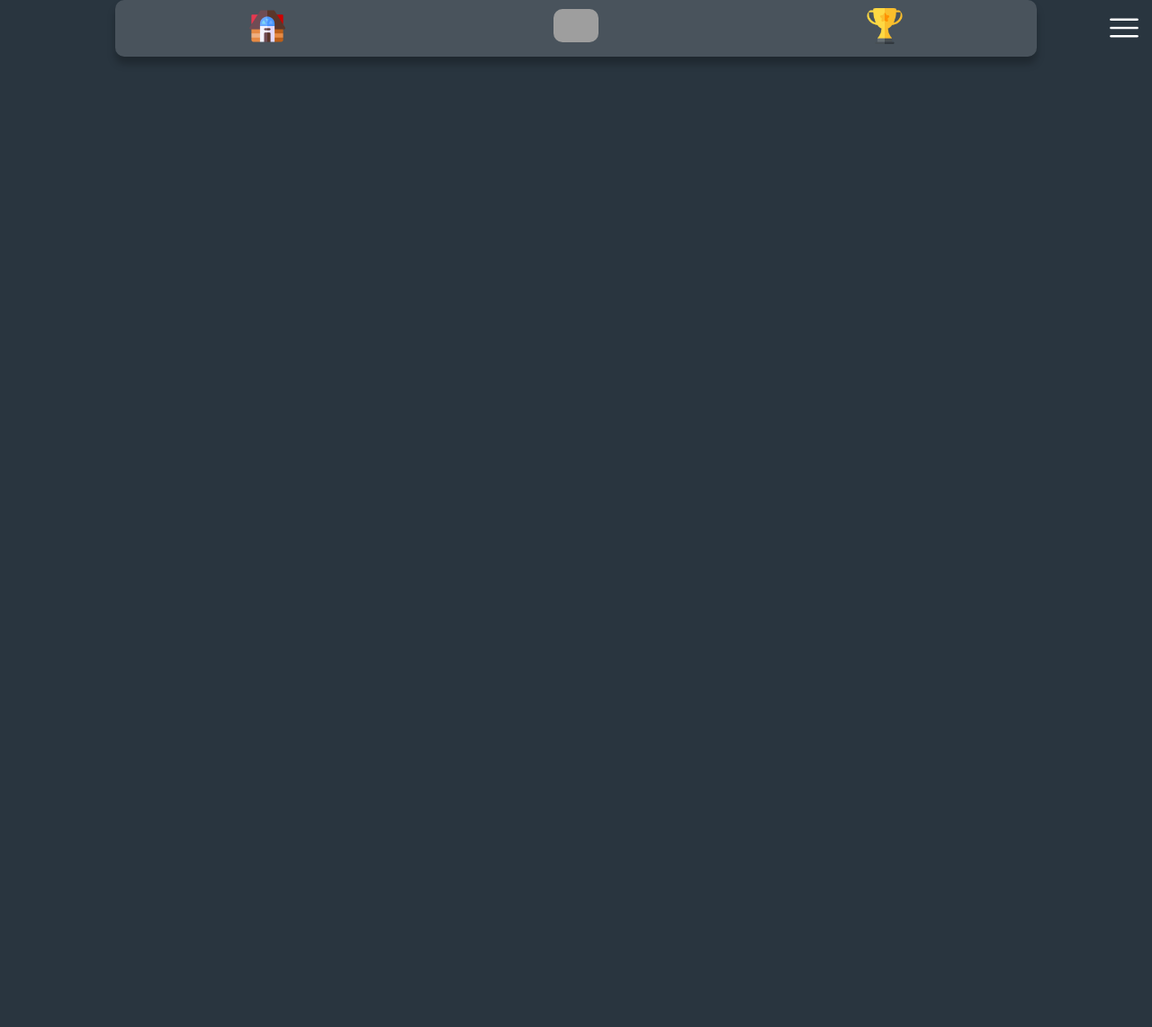
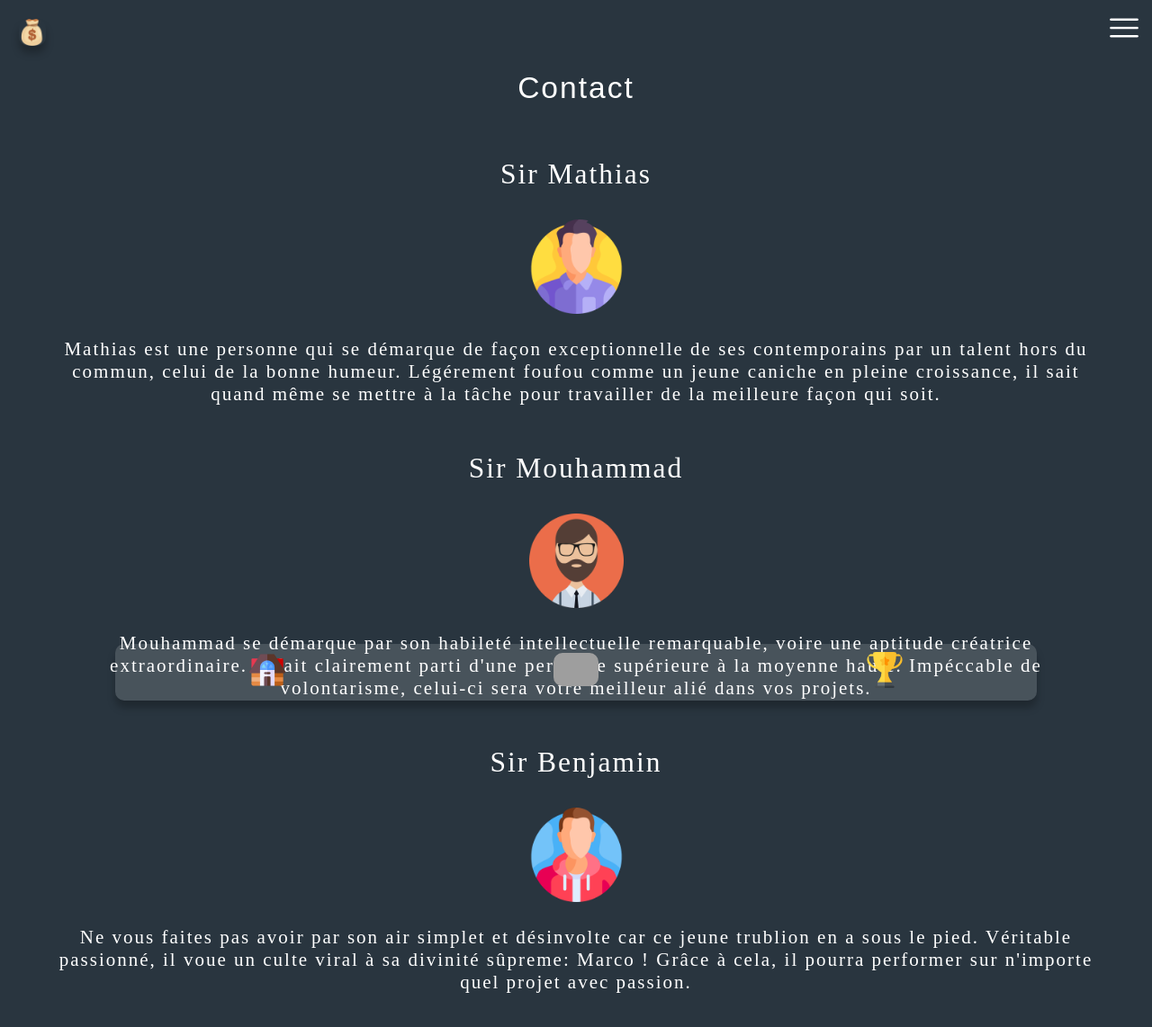
Before and after one commit to Coder269/farwest-angular, an Angular app: page /contact in a window 1280 px wide. Shown: the top 1142 px of the page at 90% size. Before the commit the page ends 800 px from the top, so only its background shows below. Built offline with nearby package versions, Linux system fonts and the light colour scheme; no server answers; sample sign-in values are in the browser's storage; grey boxes are pictures that could not be loaded; a web font is replaced by a local one.

Commit message:
contact page done

```diff
--- a/src/app/components/attack/attack.component.ts
+++ b/src/app/components/attack/attack.component.ts
@@ -1,20 +1,25 @@
-import { Component } from '@angular/core';
+import { Component, OnInit } from '@angular/core';
 import { ColonyService } from 'src/app/services/colony.service';
 import { ActivatedRoute } from '@angular/router';
 import { RessourceService } from 'src/app/services/ressource.service';
 import { Ressources } from 'src/app/interfaces/ressources';
 import { Colonie } from 'src/app/interfaces/colonie';
+import { UserService } from 'src/app/services/user.service';
+import { User } from 'src/app/Models/User';
 
 @Component({
   selector: 'app-attack',
   templateUrl: './attack.component.html',
   styleUrls: ['./attack.component.css'],
 })
-export class AttackComponent {
+export class AttackComponent implements OnInit {
   public colonie!: Colonie;
   public ressource!: Ressources;
+  public user!: User;
+  public money?: number | null;
 
   constructor(
+    private userService: UserService,
     private colonyService: ColonyService,
     private ressourceService: RessourceService,
     private route: ActivatedRoute
@@ -23,6 +28,13 @@ export class AttackComponent {
   ngOnInit(): void {
     let colonyId = this.route.snapshot.paramMap.get('id');
     if (colonyId) {
+      this.userService.getUserInfo(
+        localStorage.getItem('money'),
+        (response: User) => {
+          this.money = response.money;
+        }
+      );
+
       this.colonyService.getColonieById(
         parseInt(colonyId),
         (response: Colonie) => (this.colonie = response)
--- a/src/app/components/contact/contact.component.css
+++ b/src/app/components/contact/contact.component.css
@@ -1,5 +1,43 @@
+.mainContactContainer {
+  display: flex;
+  flex-direction: column;
+  align-items: center;
+}
+
+h2 {
+  font-size: 1.6em;
+}
+
+.onePerson {
+  width: 90%;
+  display: flex;
+  flex-direction: column;
+  align-items: center;
+}
+
+img {
+  width: 5rem;
+  cursor: pointer;
+}
+
+h3 {
+  font-size: 1.5rem;
+}
+
+p {
+  text-align: center;
+}
+
+.onePersonLast {
+  width: 90%;
+  display: flex;
+  flex-direction: column;
+  align-items: center;
+  margin-bottom: 4.5rem;
+}
+
 .miniMenu {
-  position: sticky;
+  position: fixed;
   width: 100%;
   bottom: 0;
   margin-bottom: 1rem;
--- a/src/app/components/contact/contact.component.html
+++ b/src/app/components/contact/contact.component.html
@@ -1,2 +1,45 @@
 <app-menu></app-menu>
+
+<div class="mainContactContainer">
+  <h2>Contact</h2>
+
+  <div class="onePerson">
+    <h3>Sir Mathias</h3>
+    <a href="https://github.com/mathiasSuchail">
+      <img src="../../../assets/avatar5.png" alt="avatar Mathias" />
+    </a>
+    <p>
+      Mathias est une personne qui se démarque de façon exceptionnelle de ses
+      contemporains par un talent hors du commun, celui de la bonne humeur.
+      Légérement foufou comme un jeune caniche en pleine croissance, il sait
+      quand même se mettre à la tâche pour travailler de la meilleure façon qui
+      soit.
+    </p>
+  </div>
+  <div class="onePerson">
+    <h3>Sir Mouhammad</h3>
+    <a href="https://github.com/Coder269">
+      <img src="../../../assets/avatar4.png" alt="avatar Mouhammad" />
+    </a>
+    <p>
+      Mouhammad se démarque par son habileté intellectuelle remarquable, voire
+      une aptitude créatrice extraordinaire. Il fait clairement parti d'une
+      personne supérieure à la moyenne haute. Impéccable de volontarisme,
+      celui-ci sera votre meilleur alié dans vos projets.
+    </p>
+  </div>
+  <div class="onePersonLast">
+    <h3>Sir Benjamin</h3>
+    <a href="https://github.com/Benjamin-Dervieux">
+      <img src="../../../assets/avatar1.png" alt="avatar Benjamin" />
+    </a>
+    <p>
+      Ne vous faites pas avoir par son air simplet et désinvolte car ce jeune
+      trublion en a sous le pied. Véritable passionné, il voue un culte viral à
+      sa divinité sûpreme: Marco ! Grâce à cela, il pourra performer sur
+      n'importe quel projet avec passion.
+    </p>
+  </div>
+</div>
+
 <app-mini-menu class="miniMenu"></app-mini-menu>
--- a/src/app/components/menu/menu.component.css
+++ b/src/app/components/menu/menu.component.css
@@ -1,7 +1,13 @@
 .allComponent {
+  width: 4rem;
   display: flex;
-  flex-direction: column;
+  flex-direction: row;
   align-items: center;
+}
+
+.moneyPlayer {
+  margin-top: 1rem;
+  margin-left: 1rem;
 }
 
 .menuIcon {
--- a/src/app/components/menu/menu.component.html
+++ b/src/app/components/menu/menu.component.html
@@ -1,4 +1,8 @@
 <div class="allComponent">
+  <div class="moneyPlayer">
+    {{ getMoney() }}
+    <img class="icon" src="../../assets/money-bag.png" alt="money bag" />
+  </div>
   <img
     *ngIf="!isMenuVisible"
     src="../../../assets/menu-bar.png"
@@ -13,6 +17,7 @@
     class="closeIcon"
     (click)="toggleMenu()"
   />
+
   <div *ngIf="isMenuVisible" class="menuContent">
     <h2>My assets</h2>
     <img [src]="getAvatar()" alt="" class="avatar" />
@@ -21,7 +26,7 @@
       <h3>
         <div>
           {{ getMoney() }}
-          <img class="icon" src="../../assets/money-bag.png" alt="" />
+          <img class="icon" src="../../assets/money-bag.png" alt="money bag" />
         </div>
       </h3>
     </div>
```
Also changed, not shown: src/app/components/colonie/colonie.component.html (+81 -18 lines).
